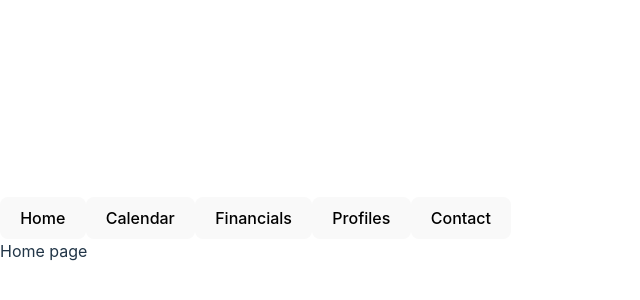
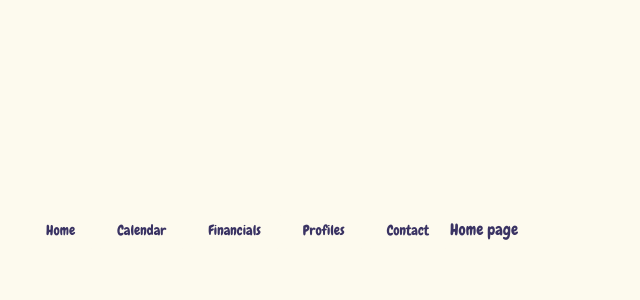
Before and after one commit to Ryan-Boldy/DBAS-6206-Final-Project, a React (Vite) app: page / in a window 1280 px wide. Shown: the part 170-470 px from the top of the page, without its empty margins (0-640 px from the left). Built offline with nearby package versions, Linux system fonts and the light colour scheme.

Commit message:
CSS (Amelia)
Added in:
- New Font
- Put everything under the navbar name for the directory buttons
- Other general CSS designs

```diff
--- a/src/components/Hud.tsx
+++ b/src/components/Hud.tsx
@@ -35,12 +35,14 @@ export function Hud() {
     console.log("Rending tab", tab);
     return(
         <>
-            <div>
-                {tabs.map((t) => {
-                    return <button id={t} key={t} onClick={tabClick}>{t}</button>
-                })}
+            <div className="navbar">
+                <div className="tab-container">
+                    {tabs.map((t) => {
+                        return <button id={t} key={t} onClick={tabClick}>{t}</button>
+                    })}
+                </div>
+                {page}
             </div>
-            {page}
         </>
     );
 
--- /dev/null
+++ b/src/css/YMDBrand.css
@@ -0,0 +1,16 @@
+.button {
+    font-family: arial;
+    font-weight: bold;
+    color: #3A3363 !important;
+    font-size: 14px;
+    text-shadow: 1px 1px 0px #3A3363;
+    box-shadow: 0px 0px 0px #FDFAEE;
+    padding: 10px 20px;
+    border-radius: 10px;
+    border: 0px solid #3866A3;
+    background: #FDFAEE;
+  }
+  .button:hover {
+    color: #262140 !important;
+    background: #F3D569;
+  }
--- a/src/css/index.css
+++ b/src/css/index.css
@@ -1,12 +1,11 @@
+@import url('https://fonts.googleapis.com/css2?family=Chewy&display=swap');
 :root {
-  font-family: Inter, system-ui, Avenir, Helvetica, Arial, sans-serif;
+  font-family: 'Chewy', cursive, Inter, system-ui, Avenir, Helvetica, Arial, sans-serif;
   line-height: 1.5;
   font-weight: 400;
-
   color-scheme: light dark;
   color: rgba(255, 255, 255, 0.87);
-  background-color: #242424;
-
+  background-color: #FDFAEE;
   font-synthesis: none;
   text-rendering: optimizeLegibility;
   -webkit-font-smoothing: antialiased;
@@ -16,11 +15,11 @@
 
 a {
   font-weight: 500;
-  color: #646cff;
+  color: #3A3363;
   text-decoration: inherit;
 }
 a:hover {
-  color: #535bf2;
+  color: #262140;
 }
 
 body {
@@ -29,6 +28,7 @@ body {
   place-items: center;
   min-width: 320px;
   min-height: 100vh;
+  background-color: #FDFAEE;
 }
 
 h1 {
@@ -36,19 +36,36 @@ h1 {
   line-height: 1.1;
 }
 
+.navbar {
+  display: flex;
+  justify-content: flex-end;
+  align-items: center;
+  margin-left:25px;
+  padding:35px 0;
+  background-color: #FDFAEE;
+}
+
+.tab-container {
+  display: flex;
+}
+
 button {
+  color: #3A3363 !important;
+  font-size: 14px;
+  padding: 10px 20px;
+  border-radius: 10px;
+  background: #FDFAEE;
   border-radius: 8px;
-  border: 1px solid transparent;
-  padding: 0.6em 1.2em;
-  font-size: 1em;
+  border: 1px solid #FDFAEE;
   font-weight: 500;
   font-family: inherit;
-  background-color: #1a1a1a;
   cursor: pointer;
   transition: border-color 0.25s;
 }
 button:hover {
-  border-color: #646cff;
+  font-weight: bold;
+  color: #262140 !important;
+  background: #F3D569;
 }
 button:focus,
 button:focus-visible {
@@ -57,13 +74,13 @@ button:focus-visible {
 
 @media (prefers-color-scheme: light) {
   :root {
-    color: #213547;
-    background-color: #ffffff;
+    color: #3A3363;
+    background-color: #FDFAEE;
   }
   a:hover {
-    color: #747bff;
+    color: #262140;
   }
   button {
-    background-color: #f9f9f9;
+    background-color: #FDFAEE;
   }
 }
--- a/src/main.tsx
+++ b/src/main.tsx
@@ -1,6 +1,7 @@
 import React from 'react'
 import ReactDOM from 'react-dom/client'
 import './css/index.css'
+import './css/YMDBrand.css'
 import { AuthPage } from './components/AuthPage.tsx'
 import { Hud } from './components/Hud.tsx'
 
```
